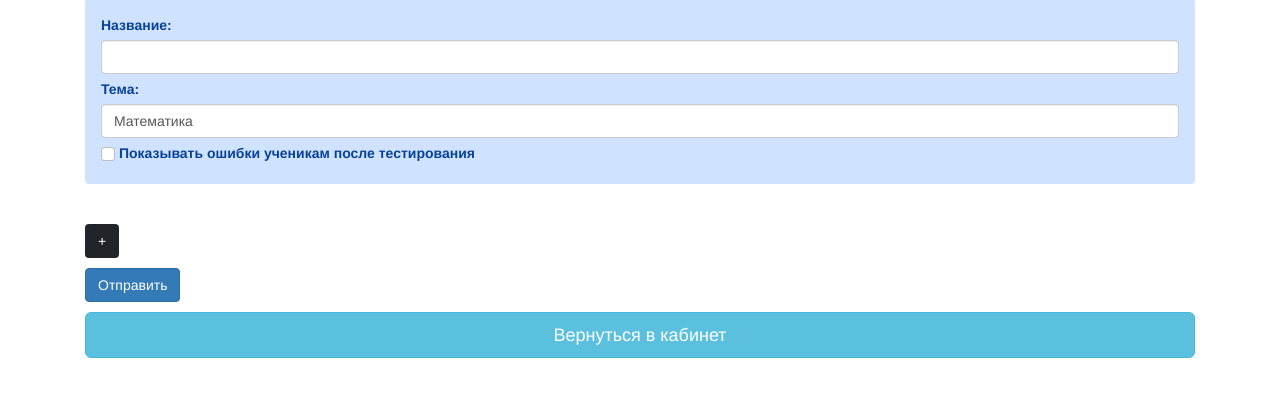
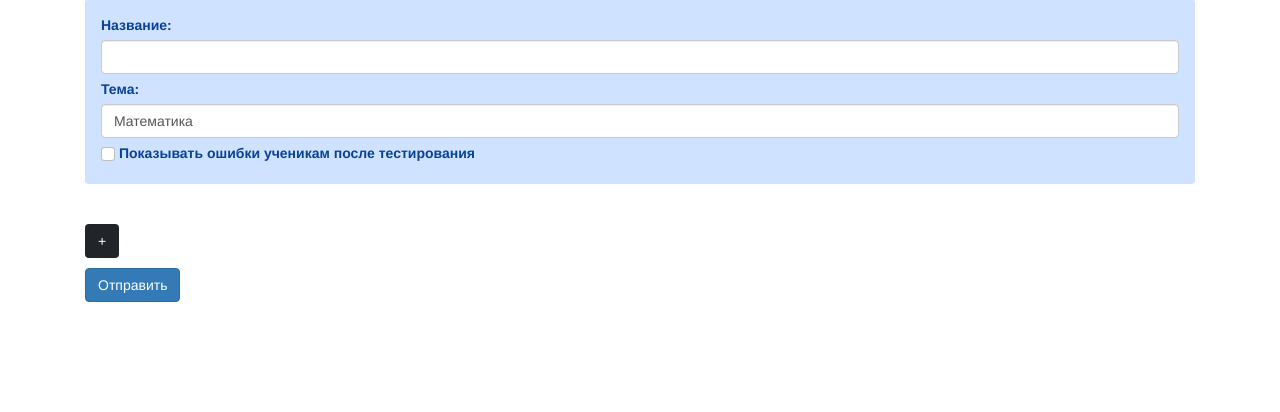
Before and after one commit to ZinixZay/Testing-Site-LMS, a Flask app: template templates/add_variant.html in a window 1280 px wide. Shown: the part 103-515 px from the top of the page. Run offline with Flask 3, Linux system fonts and the light colour scheme; the template is opened without the code that fills it: values that come from a table or form of the project are taken from there, others are empty; some libraries are stand-ins or nearby versions.

Commit message:
removed "back to cabinet" button

```diff
--- a/templates/add_variant.html
+++ b/templates/add_variant.html
@@ -78,5 +78,4 @@
         <p><button type="button" class="btn btn-dark" onclick="addTask()">+</button></p>
         <p>{{ form.submit(type="submit", class="btn btn-primary") }}</p>
     </form>
-    <a type="button" href="/" class="btn btn-info center-block btn-lg">Вернуться в кабинет</a>
 {% endblock %}
```
